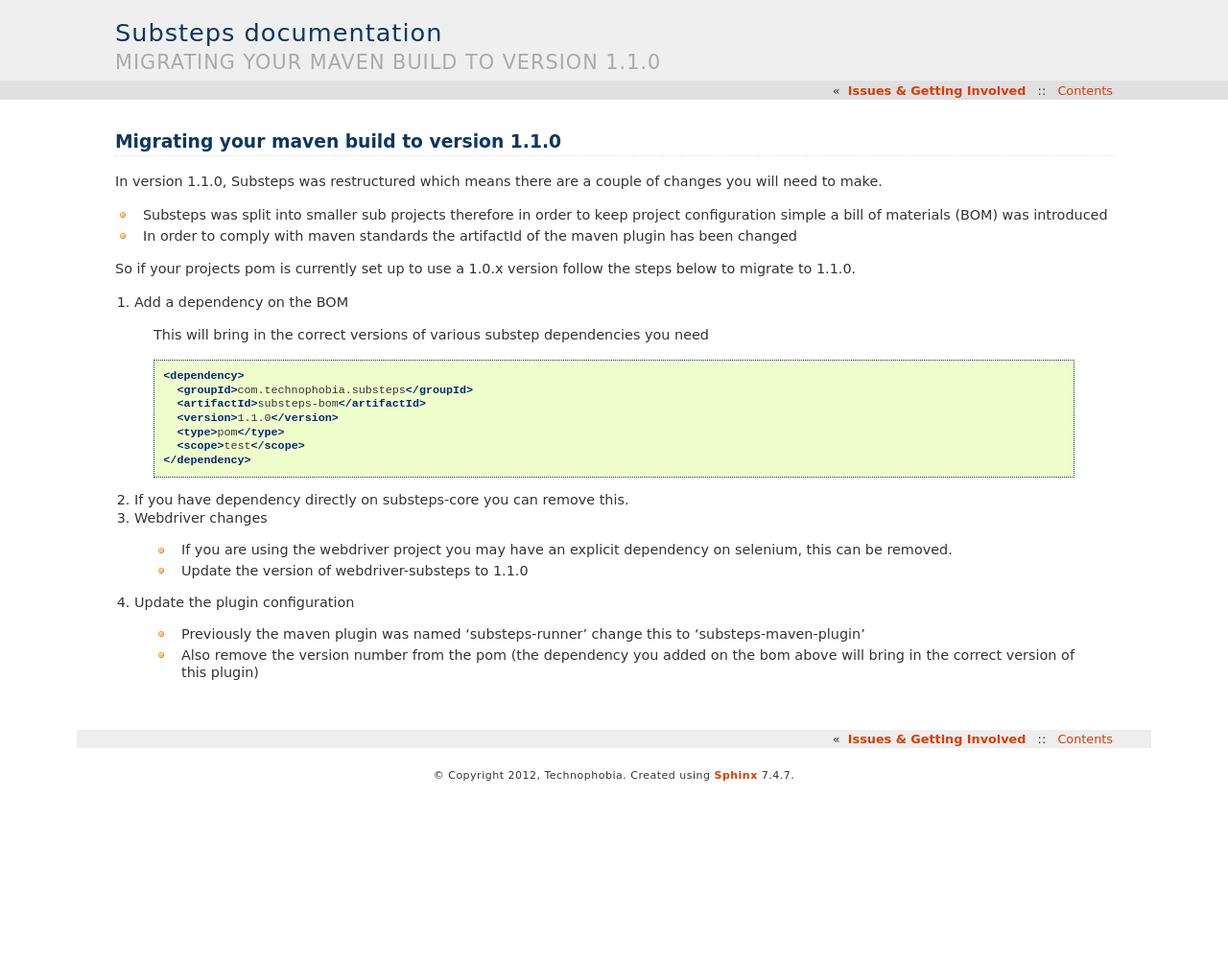
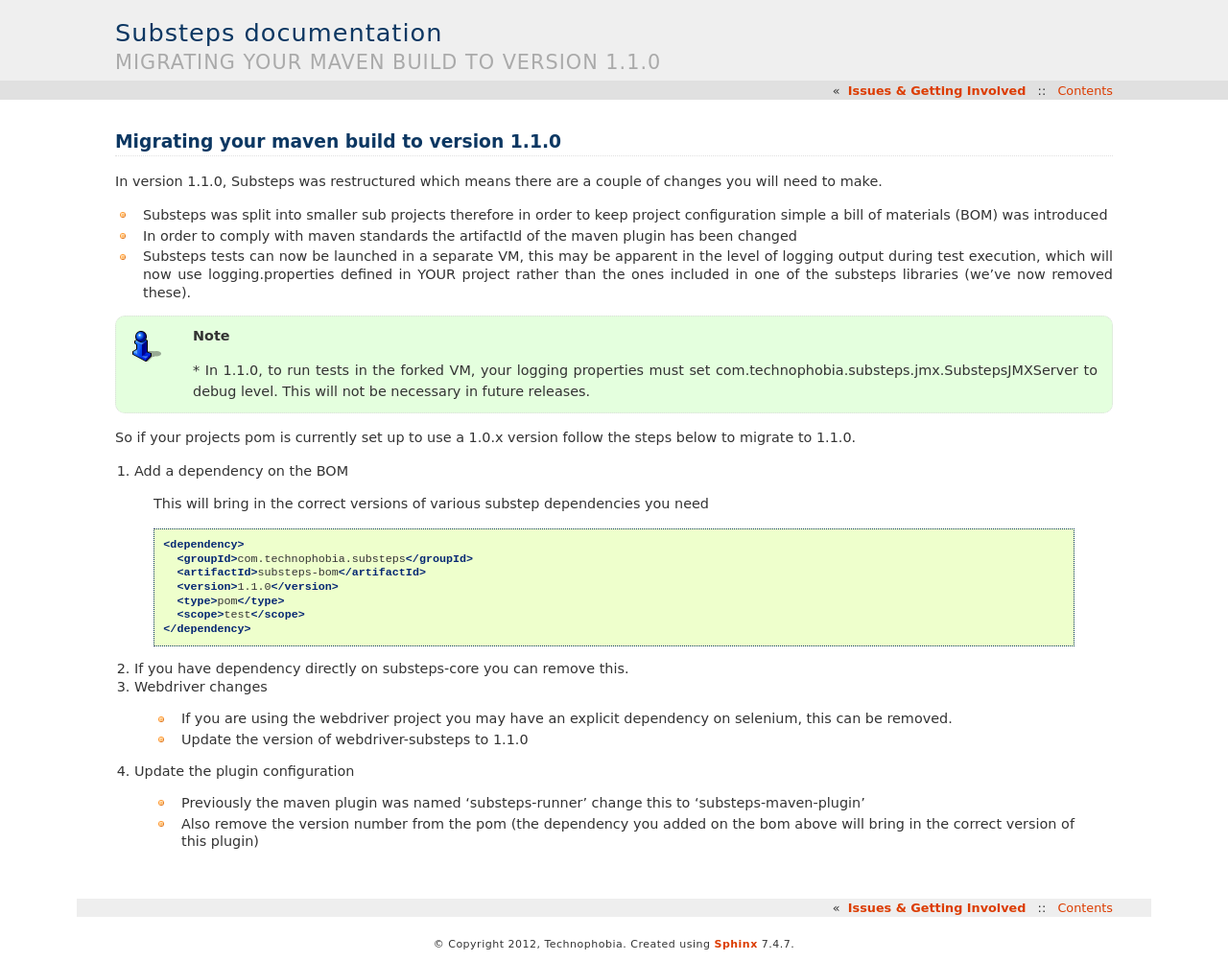
Before and after one commit to G2G3Digital/substeps, a Sphinx documentation site: the page built from docs/110migration.rst, in a window 1280 px wide. Shown: the whole page at 96% size. Built offline with Sphinx 7.4.7, drawn with Linux system fonts in a browser that asks for light colours; before the commit the page ends 900 px from its top, so only the background shows below that.

Commit message:
clarifications around spawned VMs

```diff
--- a/docs/110migration.rst
+++ b/docs/110migration.rst
@@ -5,6 +5,11 @@
 
 * Substeps was split into smaller sub projects therefore in order to keep project configuration simple a bill of materials (BOM) was introduced
 * In order to comply with maven standards the artifactId of the maven plugin has been changed
+* Substeps tests can now be launched in a separate VM, this may be apparent in the level of logging output during test execution, which will now use
+  logging.properties defined in YOUR project rather than the ones included in one of the substeps libraries (we've now removed these).
+
+.. Note::
+   `*` In 1.1.0, to run tests in the forked VM, your logging properties must set com.technophobia.substeps.jmx.SubstepsJMXServer to debug level.  This will not be necessary in future releases.
 
 So if your projects pom is currently set up to use a 1.0.x version follow the steps below to migrate to 1.1.0.
 
```
